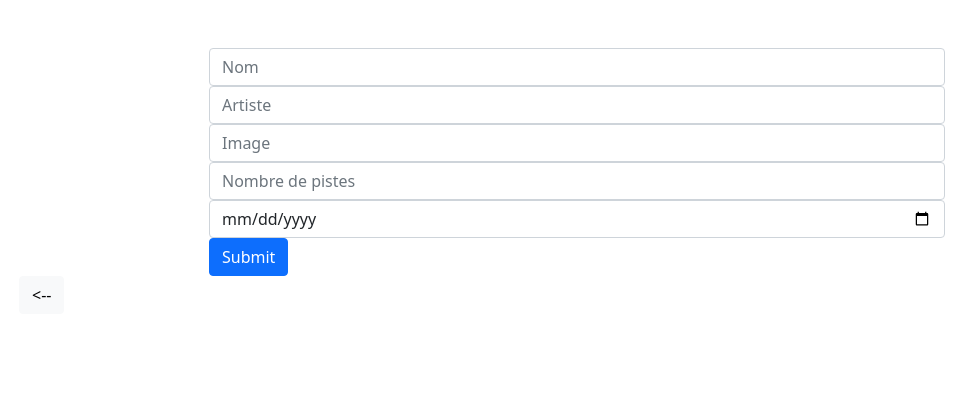
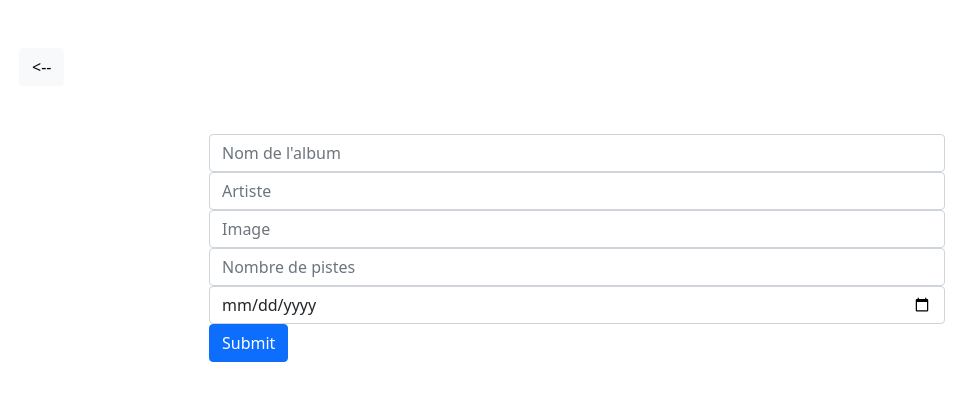
Before and after one commit to iddo7/Cours4-Web, a PHP site: page /ajouter.php in a window 1280 px wide. Shown: the top 401 px of the page, without its empty margins (63-1039 px from the left). Run offline with PHP 8.4, Linux system fonts and the light colour scheme.

Commit message:
Light adjustments

```diff
--- a/ajouter.php
+++ b/ajouter.php
@@ -9,10 +9,17 @@
 </head>
 <body>
     <div class="container">
+        <div class="row mt-5">
+            <div class="col">
+                <a href="index.php">
+                    <button class="btn btn-light"><--</button>
+                </a>
+            </div>
+        </div>
         <div class="row justify-content-center mt-5">
             <div class="col-8">
                 <form action="">
-                    <input type="text" class="form-control" name="name" id="name" placeholder="Nom" value="">
+                    <input type="text" class="form-control" name="albumName" id="albumName" placeholder="Nom de l'album" value="">
                     <input type="text" class="form-control" name="artist" id="artist" placeholder="Artiste" value="">
                     <input type="text" class="form-control" name="image" id="image" placeholder="Image" value="">
                     <input type="text" class="form-control" name="numberSongs" id="numberSongs" placeholder="Nombre de pistes" value="">
@@ -22,13 +29,6 @@
                 </form>
             </div>
         </div>
-        <div class="row">
-            <div class="col">
-                <a href="index.php">
-                    <button class="btn btn-light"><--</button>
-                </a>
-            </div>
-        </div>
     </div>
     <script src="https://cdn.jsdelivr.net/npm/bootstrap@5.0.2/dist/js/bootstrap.bundle.min.js" integrity="sha384-MrcW6ZMFYlzcLA8Nl+NtUVF0sA7MsXsP1UyJoMp4YLEuNSfAP+JcXn/tWtIaxVXM" crossorigin="anonymous"></script>
 </body>
```
